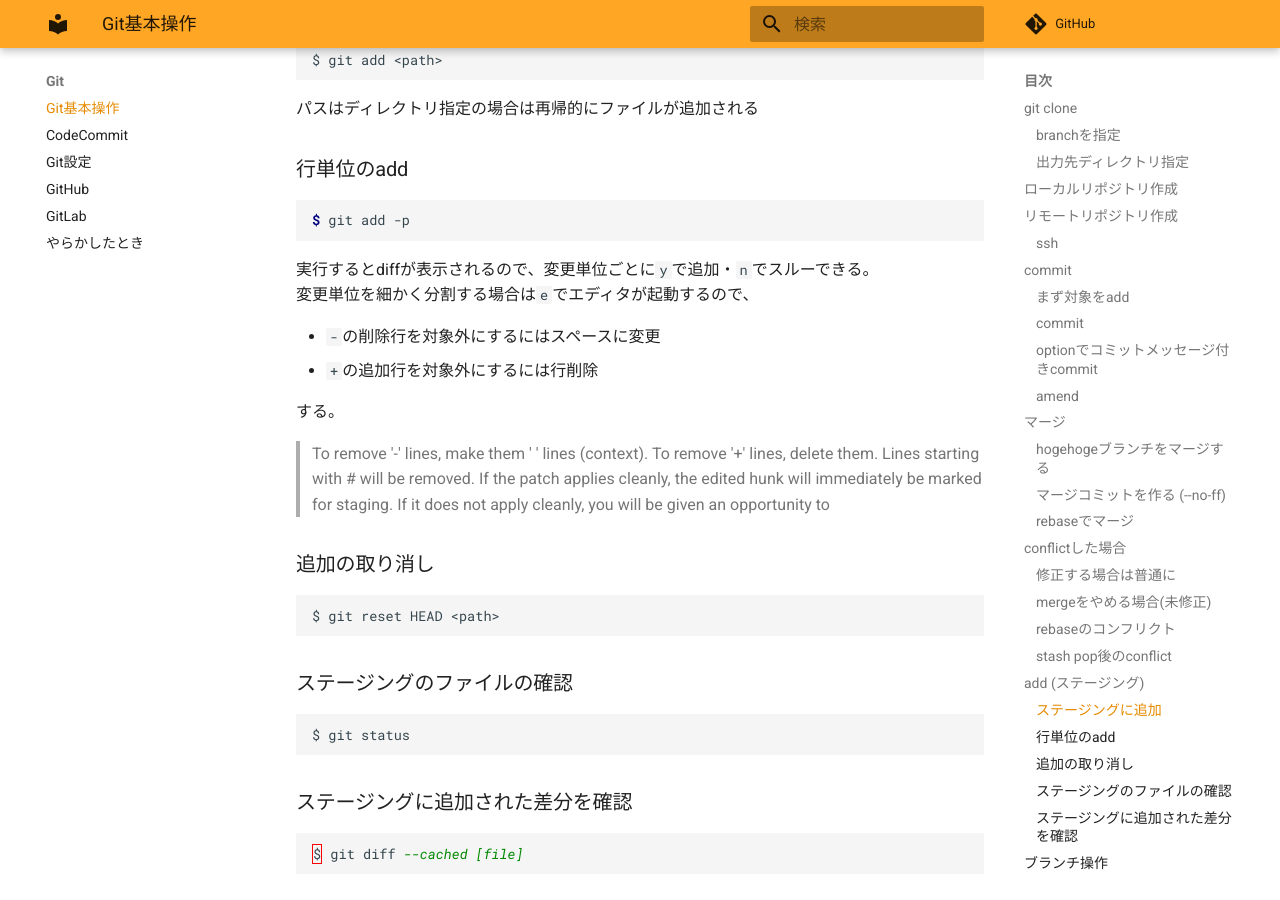
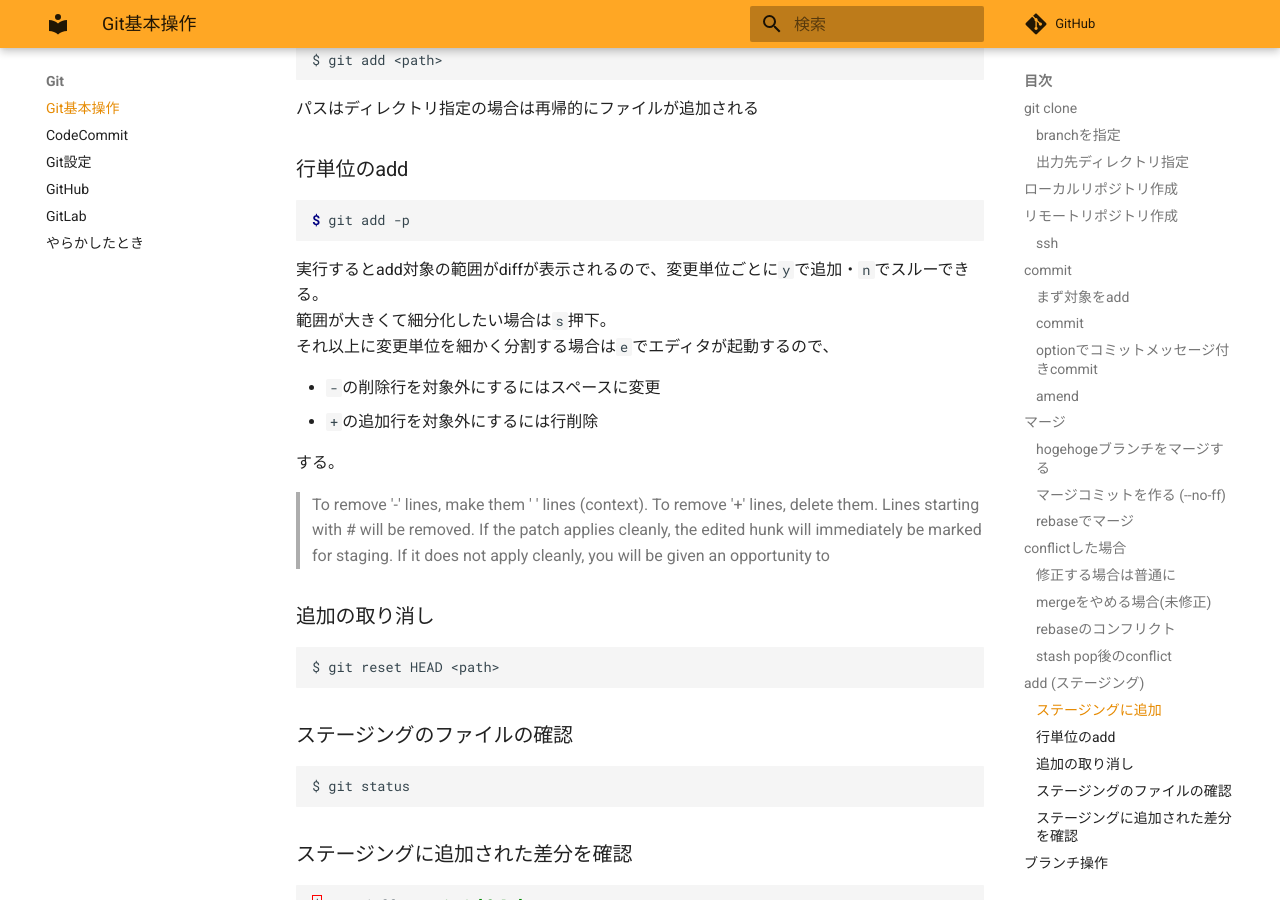
Before and after one commit to zaki-lknr/docs, an MkDocs documentation site: the page built from docs/Git/index.md, in a window 1280 px wide and 900 px high, scrolled down 5104 px. Built offline with MkDocs 1.6.1 and Material for MkDocs 9.7.7, drawn with Linux system fonts in a browser that asks for light colours; comment, search, counter and statistics services are not loaded.

Commit message:
add: git: add -pのsキー

````diff
--- a/docs/Git/index.md
+++ b/docs/Git/index.md
@@ -248,8 +248,9 @@ $ git add <path>
 $ git add -p
 ```
 
-実行するとdiffが表示されるので、変更単位ごとに`y`で追加・`n`でスルーできる。
-変更単位を細かく分割する場合は`e`でエディタが起動するので、
+実行するとadd対象の範囲がdiffが表示されるので、変更単位ごとに`y`で追加・`n`でスルーできる。
+範囲が大きくて細分化したい場合は`s`押下。
+それ以上に変更単位を細かく分割する場合は`e`でエディタが起動するので、
 
 - `-`の削除行を対象外にするにはスペースに変更
 - `+`の追加行を対象外にするには行削除
````
